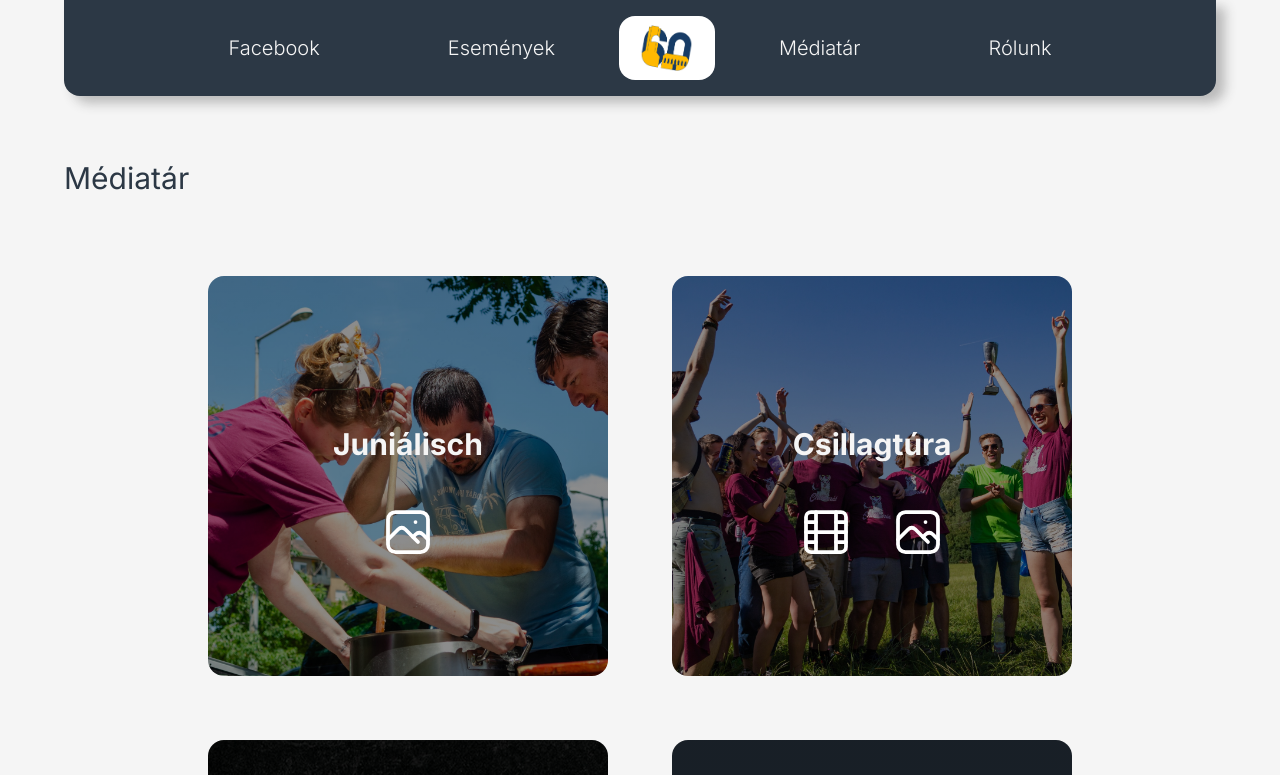
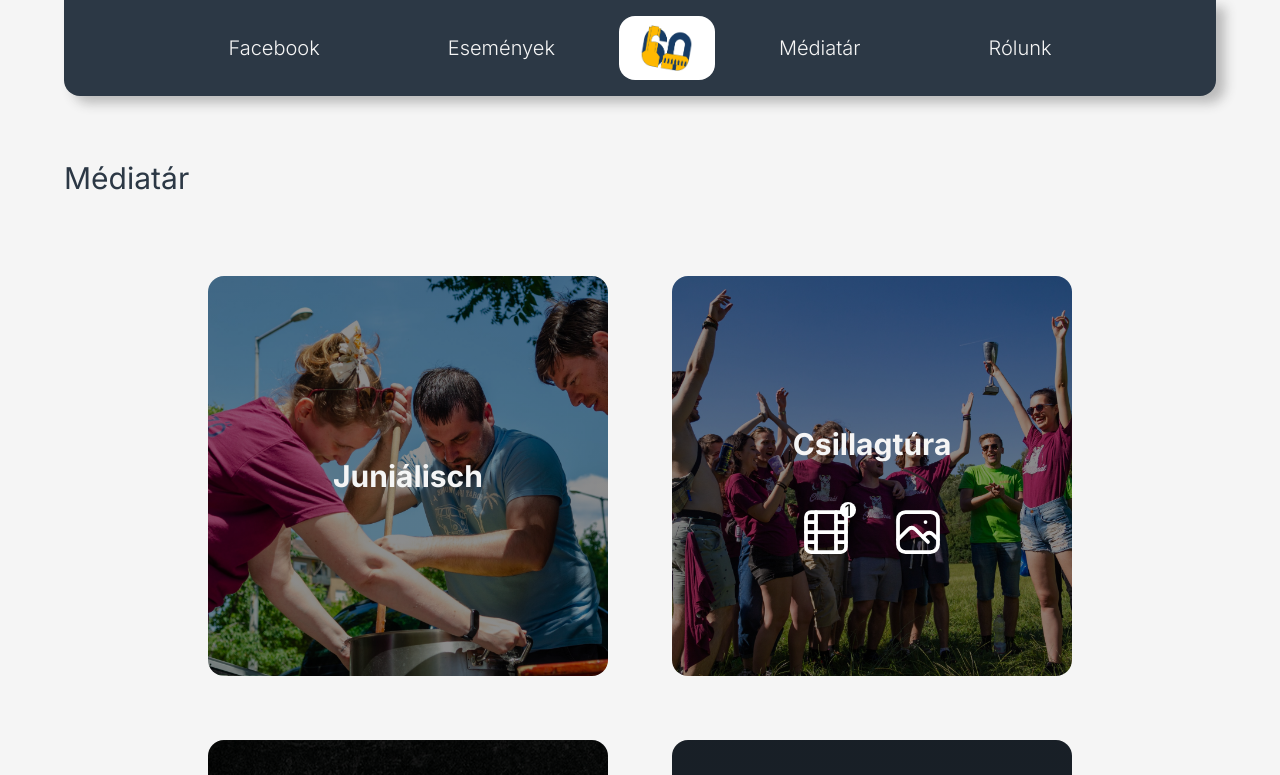
Before and after one commit to kir-dev/sch60, a React (Create React App) app: page /mediatar in a window 1280 px wide. Shown: the top 775 px of the page. Built offline with nearby package versions, Linux system fonts and the light colour scheme; the HTML template or start-up script is replaced by a standard one; a web font is replaced by a local one.

Commit message:
Added multiple videos

```diff
--- a/src/components/pages/Media.tsx
+++ b/src/components/pages/Media.tsx
@@ -1,9 +1,9 @@
 import {FunctionComponent} from "react";
+import styled from "styled-components";
+import {mediaTiles} from "../../utils/content";
+import {breakpoints, colors, fontSize, spacing} from "../../utils/theme";
 import Page from "../layout/Page";
 import Section from "../layout/Section";
-import {mediaTiles} from "../../utils/content";
-import styled from "styled-components";
-import {breakpoints, colors, fontSize, spacing} from "../../utils/theme";
 
 
 const Media: FunctionComponent = () => {
@@ -15,8 +15,8 @@ const Media: FunctionComponent = () => {
                   <TileWrapper backgroundUrl={mt.image}>
                     <EventName>{mt.name}</EventName>
                     <LinkGroup>
-                        {mt.video_link && <a href={mt.video_link} target="_blank" rel="noreferrer">
-                            <SVG xmlns="http://www.w3.org/2000/svg"
+                        {mt.video_links?.split(',').map((vl,i)=>(<A href={vl} target="_blank" rel="noreferrer">
+                            <SVG index={i} xmlns="http://www.w3.org/2000/svg"
                                  width="60" height="60" viewBox="0 0 24 24" strokeWidth="1.5" stroke="white" fill="none"
                                  strokeLinecap="round" strokeLinejoin="round">
                                 <path stroke="none" d="M0 0h24v24H0z" fill="none"/>
@@ -29,8 +29,9 @@ const Media: FunctionComponent = () => {
                                 <line x1="16" y1="8" x2="20" y2="8"/>
                                 <line x1="16" y1="16" x2="20" y2="16"/>
                             </SVG>
-                        </a>}
-                        {mt.photos_link && <a href={mt.photos_link} target="_blank" rel="noreferrer">
+                            <p>{i+1}</p>
+                        </A>))}
+                        {mt.photos_link && <A href={mt.photos_link} target="_blank" rel="noreferrer">
                             <SVG xmlns="http://www.w3.org/2000/svg"
                                  width="60" height="60" viewBox="0 0 24 24" strokeWidth="1.5" stroke="white" fill="none"
                                  strokeLinecap="round" strokeLinejoin="round">
@@ -40,7 +41,7 @@ const Media: FunctionComponent = () => {
                                 <path d="M4 15l4 -4a3 5 0 0 1 3 0l5 5"/>
                                 <path d="M14 14l1 -1a3 5 0 0 1 3 0l2 2"/>
                             </SVG>
-                        </a>}
+                        </A>}
                     </LinkGroup>
                   </TileWrapper>
               ))}
@@ -93,7 +94,8 @@ const LinkGroup = styled.div`
   gap: 2rem;
 `
 
-const SVG = styled.svg`
+const SVG = styled.svg<{index?: number}>`
+  position: relative;
   transition: transform .5s;
   :hover{
     transform: rotate(20deg);
@@ -112,5 +114,23 @@ const TileLayout = styled.div`
   }
 `;
 
+const A = styled.a`
+  position: relative;
+  p{
+    margin: 0;
+    position: absolute;
+    top: 0;
+    right: 0;
+    background-color: white;
+    border-radius: 50%;
+    color: black;
+    width: 1rem;
+    height: 1rem;
+    display: flex;
+    align-items: center;
+    justify-content: center;
+  }
+`
+
 
 export default Media;
--- a/src/utils/content.ts
+++ b/src/utils/content.ts
@@ -4,23 +4,24 @@ export const mediaTiles = [
   {
     image: "/img/media/junialisch.jpg",
     name: "Juniálisch",
-    photos_link: "https://spot.sch.bme.hu/photo/2022/20220618_junialisch/"
+    photos_links: "https://spot.sch.bme.hu/photo/2022/20220618_junialisch/"
   },
   {
     image: "/img/media/cst.jpg",
     name: "Csillagtúra",
     photos_link: "https://spot.sch.bme.hu/photo/2022/20220619_50_jovanazugy_csillagtura",
-    video_link: "https://bsstudio.hu/video/csillagtura-2022"
+    video_links: "https://bsstudio.hu/video/csillagtura-2022"
   },
   {
     image: "/img/media/qpa.jpg",
     name: "QPA",
-    photos_link: "https://spot.sch.bme.hu/photo/2022/20220904_qpa/"
+    photos_links: "https://spot.sch.bme.hu/photo/2022/20220904_qpa/"
   },
   {
     image: "/img/media/sch60.jpg",
     name: "SCH60",
     photos_link: "https://spot.sch.bme.hu/photo/2022/20221204_sch60",
+    video_links: "https://bsstudio.hu/video/sch60-feeling,https://bsstudio.hu/video/sch60-uzleti-kerekasztal-beszelgetes-avagy-miert-erdemes-kozelni,https://bsstudio.hu/video/sch60-tortenelmi-kerekasztal-beszelgetes-a-60-ev-jegyeben"
   }
 ]
 
```
